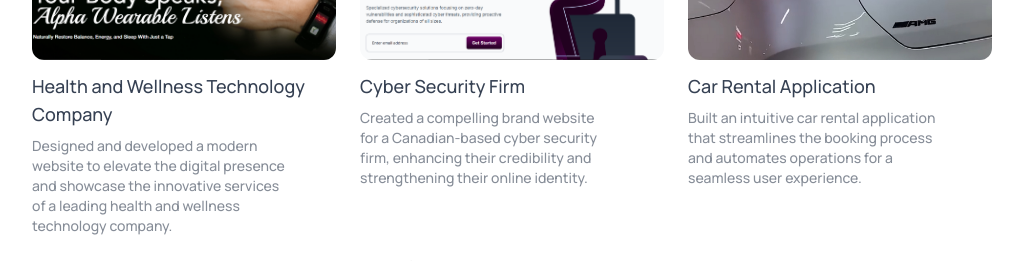
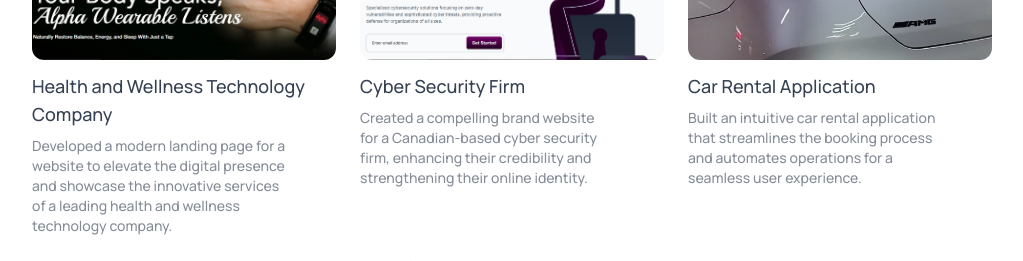
Before and after one commit to Emet-code/my-website-v0, a React (Vite) app: page / in a window 1280 px wide. Shown: the part 2280-2541 px from the top of the page, without its empty margins (128-1151 px from the left). Built offline with nearby package versions, Linux system fonts and the light colour scheme.

Commit message:
Update OurWork.jsx

```diff
--- a/src/components/OurWork.jsx
+++ b/src/components/OurWork.jsx
@@ -8,7 +8,7 @@ const OurWork = () => {
     const workData = [
         {
           title: "Health and Wellness Technology Company",
-          description: "Designed and developed a modern website to elevate the digital presence and showcase the innovative services of a leading health and wellness technology company.",
+          description: "Developed a modern landing page for a website to elevate the digital presence and showcase the innovative services of a leading health and wellness technology company.",
           image: "/anywherehealing.png",
           link: "https://anywherehealing.com/"
         },
```
